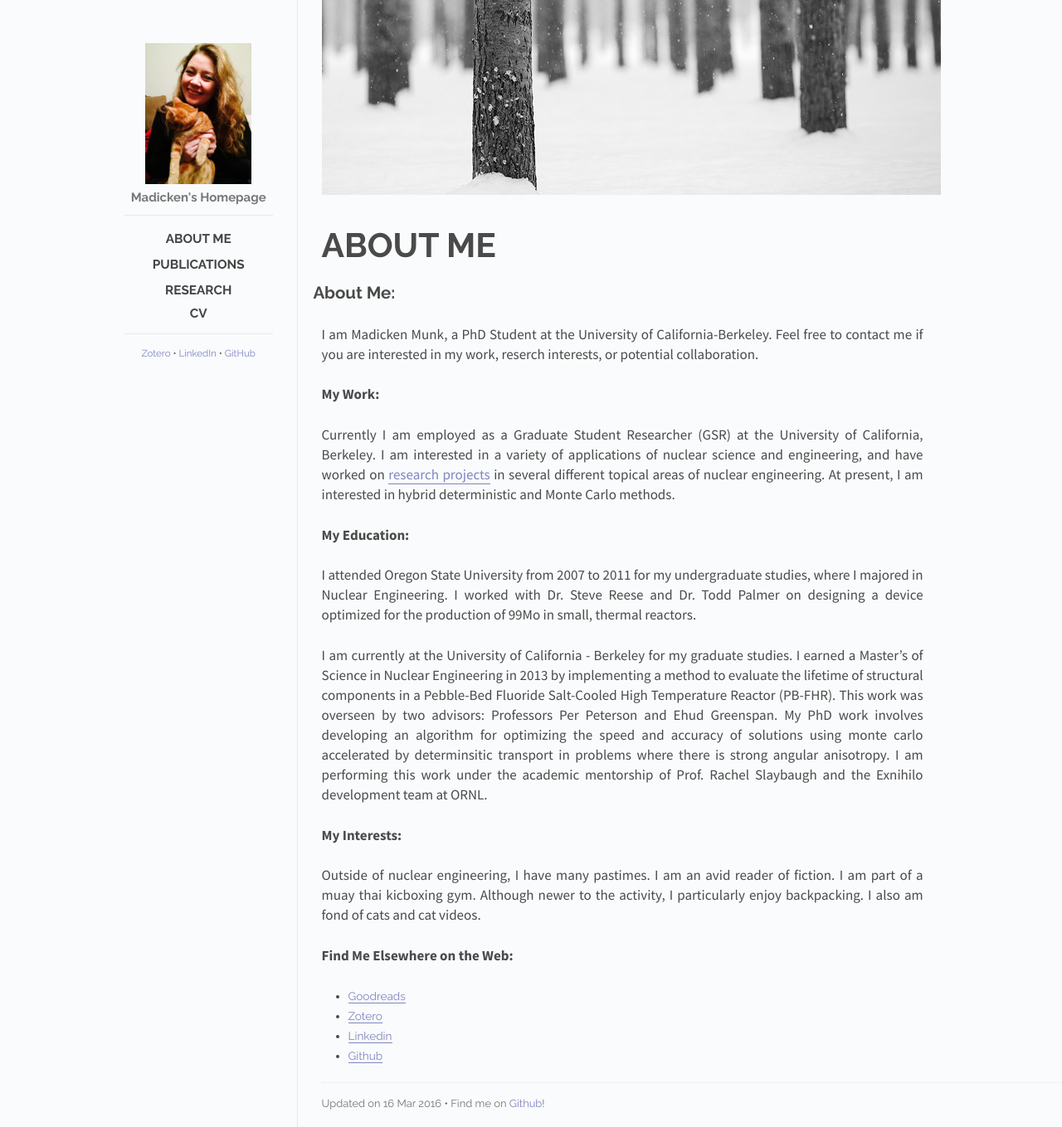
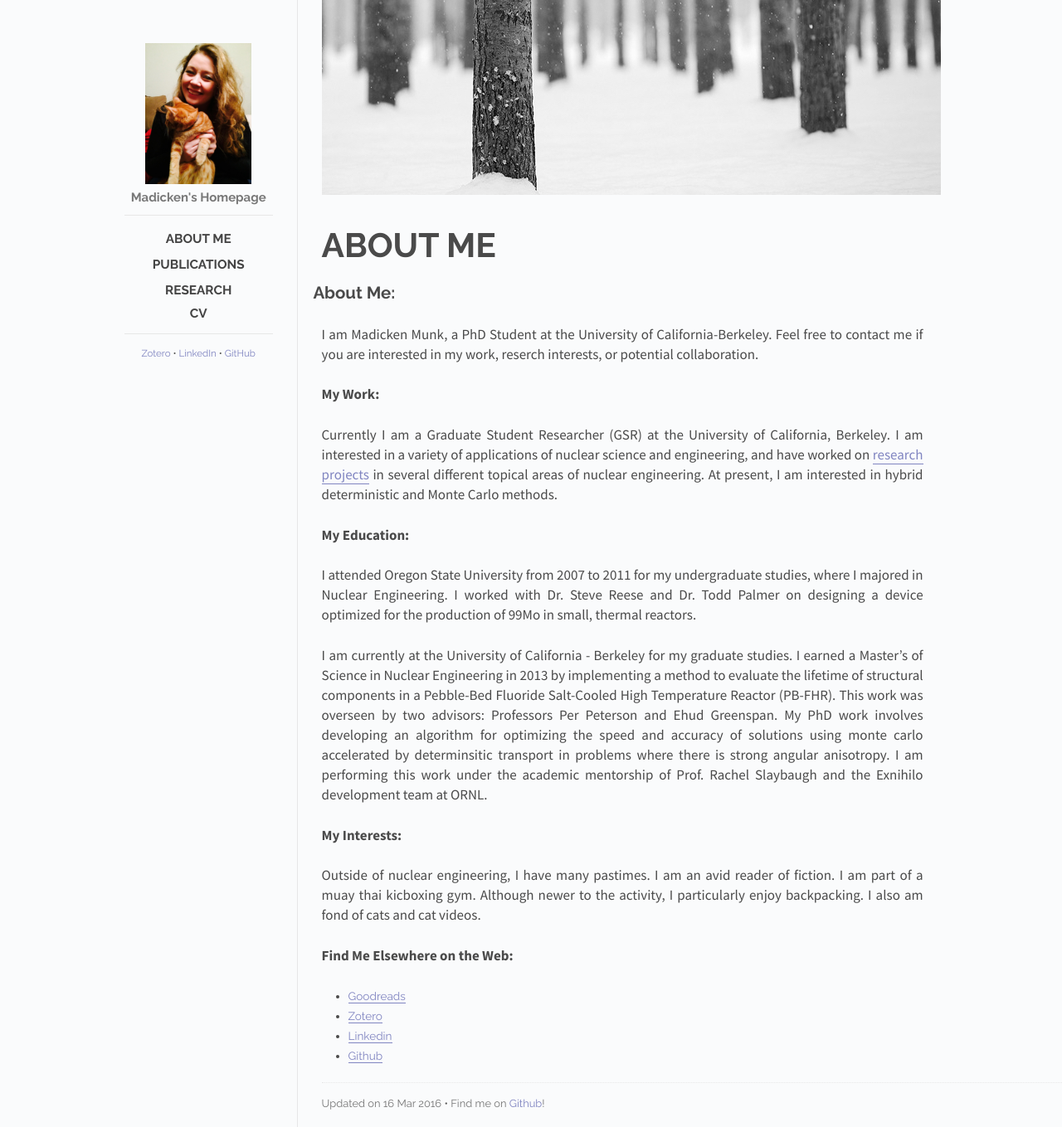
Before and after one commit to munkm/munkm.github.io, a Jekyll site: the page built from _posts/2014-10-29-aboutme.md, in a window 1280 px wide. Shown: the whole page at 83% size. Built offline with Jekyll 4.4.1, drawn with Linux system fonts in a browser that asks for light colours; part of the change alters nothing that is shown.

Commit message:
update i do not remember

```diff
--- a/_posts/2014-10-29-aboutme.md
+++ b/_posts/2014-10-29-aboutme.md
@@ -12,9 +12,11 @@ I am Madicken Munk, a PhD Student at the University of California-Berkeley. Feel
 
 **My Work:**
 
-Currently I am employed as a Graduate Student Researcher (GSR) at the University of California, Berkeley. I am interested in a variety of applications of nuclear science and engineering, and have worked on [research projects](/posts/2016/03/16/projects.html) in several different topical areas of nuclear engineering. At present, I am interested in hybrid deterministic and Monte Carlo methods.
+Currently I am a Graduate Student Researcher (GSR) at the University of California, Berkeley. I am interested in a variety of applications of nuclear science and engineering, and have worked on [research projects](/posts/2016/03/16/projects.html) in several different topical areas of nuclear engineering. At present, I am interested in hybrid deterministic and Monte Carlo methods.
 
 **My Education:**
+
+[comment]: <> (Make this more readable. e.g. Oregon State: BS- blah, description.)
 
 I attended Oregon State University from 2007 to 2011 for my undergraduate studies, where I majored in Nuclear Engineering. I worked with Dr. Steve Reese and Dr. Todd Palmer on designing a device optimized for the production of 99Mo in small, thermal reactors.
 
```
